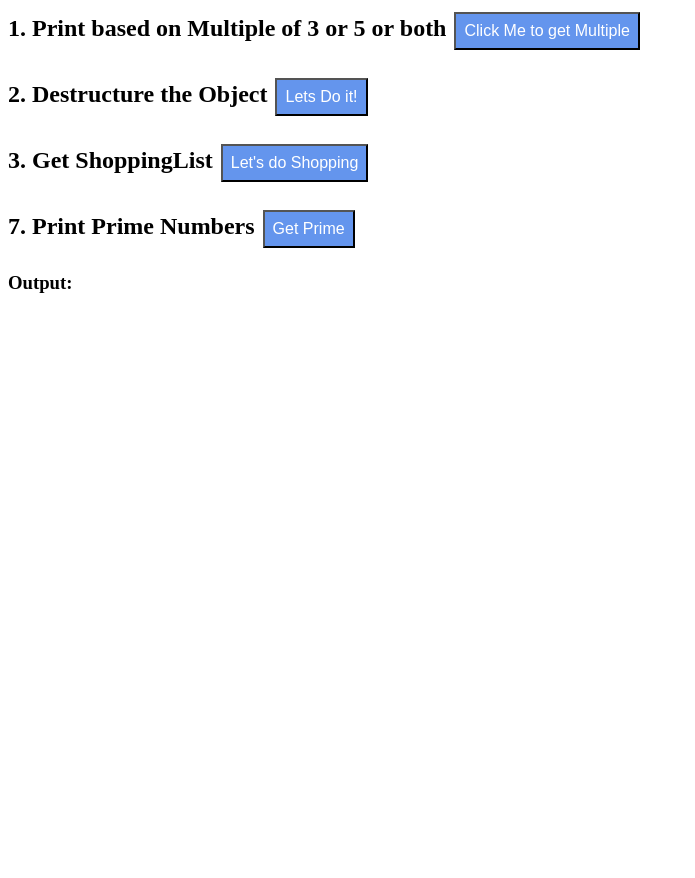
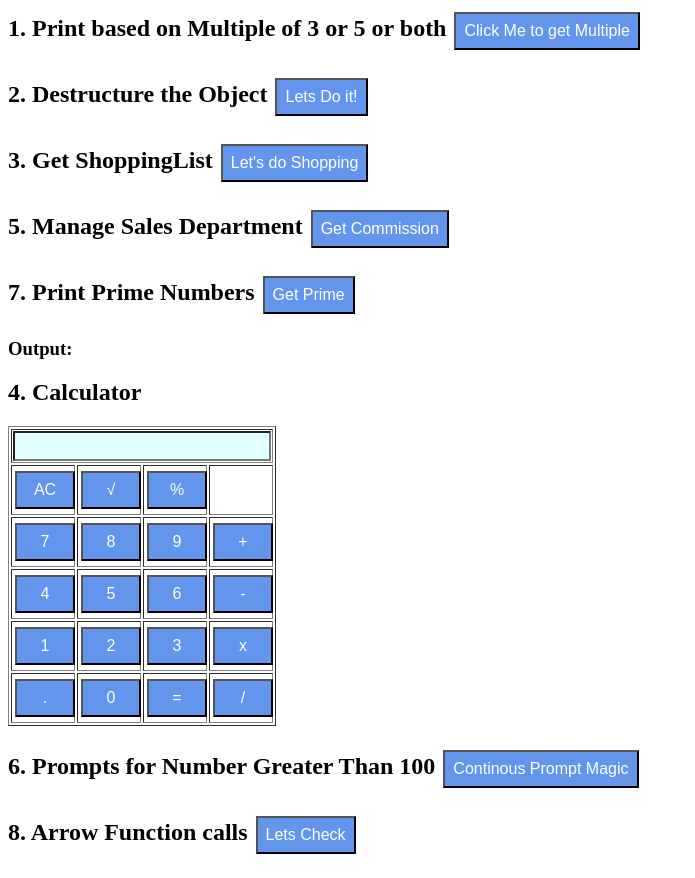
Before and after one commit to viragjainVJ/LetsUpgrade, a plain HTML site: page JavaScript/Day4/index.html in a window 1280 px wide. Shown: the whole page, without its empty margins (0-695 px from the left). Before the commit the page ends 800 px from the top, so only its background shows below. Drawn offline with Linux system fonts and the light colour scheme.

Commit message:
Day 4 | Batch 1 Assignment Complete

```diff
--- a/JavaScript/Day4/assignmentDay4.js
+++ b/JavaScript/Day4/assignmentDay4.js
@@ -83,3 +83,61 @@ let printPrime = () =>{
     console.log(primeNumbers);
     document.getElementById("output").innerHTML = `Prime Number between 2 to ${input} are ${primeNumbers}`;
 }
+
+function enterVal(value) {
+    if(!value){
+        document.getElementById("displayValue").value = "";
+        return;
+    }
+    if(value === 'sqrt') {
+        solve();
+        let sqrt = Math.sqrt(document.getElementById("displayValue").value)
+        document.getElementById("displayValue").value = sqrt;
+        return;
+    }
+    if(value === '%') {
+        solve();
+        let number = document.getElementById("displayValue").value;
+        document.getElementById("displayValue").value = number/100;
+        return;
+    }
+    document.getElementById("displayValue").value += value;
+}
+
+function solve() {
+    let x = document.getElementById("displayValue").value
+    let y = eval(x)
+    document.getElementById("displayValue").value = y
+}
+
+let getCommission = () => {
+    let sales = prompt('Enter sales made in a year: ', 1000);
+    let totalCommission = 0;
+
+    if(sales > 20000) {
+        totalCommission += (sales-20000)*0.1
+        sales = 20000;
+    }
+    if(sales > 10000 ) {
+        totalCommission += (sales-10000)*(0.07)
+        sales = 10000;
+    }
+    if(sales > 5000) {
+        totalCommission += (sales-5000)*(0.05)
+        sales = 5000
+    }
+    if(sales > 0){
+        totalCommission += (sales)*(0.02)
+        sales = 0
+    }
+    document.getElementById("output").innerHTML = `Total Commission for the Year: ${totalCommission}`;
+}
+
+let getPrompt = () => {
+    let num = prompt('enter', 100);
+    num && num < 100 ? getPrompt() : "";
+}
+
+let ask = (question) => {
+    (confirm(question) ? () => alert("You Agreed."): () => alert("You Cancelled the execution."))();
+}
--- a/JavaScript/Day4/index.html
+++ b/JavaScript/Day4/index.html
@@ -14,6 +14,20 @@
                 margin: 4px 2px;
                 cursor: pointer;
                 }
+
+            .calculator tbody tr td button{
+                width: 100%
+            }
+            .calculator tbody tr td {
+                width: 60px;
+            }
+            .displayVal {
+                width: 100%;
+                height: 30px;
+                background-color: lightcyan;
+                text-align: right;
+                font-size: medium;
+            }
         </style>
     </head>
     <body>
@@ -26,11 +40,55 @@
         <h2>3. Get ShoppingList
             <button onclick="shoppingList()">Let's do Shopping</button>
         </h2>
+        <h2>5. Manage Sales Department
+            <button onclick="getCommission()">Get Commission</button>
+        </h2>
         <h2>7. Print Prime Numbers
             <button onclick="printPrime()">Get Prime</button>
         </h2>
         <h3>Output:</h3>
         <p id = "output"></p>
-        <div id='something'></div>
+        <h2>4. Calculator</h2>
+        <table border="1" class="calculator">
+            <tr>
+                <td colspan="4"><input class="displayVal" type="text" id="displayValue"/></td>
+            </tr>
+            <tr>
+                <td><button onclick="enterVal()">AC</button></td>
+                <td><button onclick="enterVal('sqrt')">&#8730</button></td>
+                <td><button onclick="enterVal('%')">%</button></td>
+                <td></td>
+            </tr>
+            <tr>
+                <td><button onclick="enterVal('7')">7</button></td>
+                <td><button onclick="enterVal('8')">8</button></td>
+                <td><button onclick="enterVal('9')">9</button></td>
+                <td><button onclick="enterVal('+')">+</button></td>
+            </tr>
+            <tr>
+                <td><button onclick="enterVal('4')">4</button></td>
+                <td><button onclick="enterVal('5')">5</button></td>
+                <td><button onclick="enterVal('6')">6</button></td>
+                <td><button onclick="enterVal('-')">-</button></td>
+            </tr>
+            <tr>
+                <td><button onclick="enterVal('1')">1</button></td>
+                <td><button onclick="enterVal('2')">2</button></td>
+                <td><button onclick="enterVal('3')">3</button></td>
+                <td><button onclick="enterVal('*')">x</button></td>
+            </tr>
+            <tr>
+                <td><button onclick="enterVal('.')">.</button></td>
+                <td><button onclick="enterVal('0')">0</button></td>
+                <td><button onclick="solve()">=</button></td>
+                <td><button onclick="enterVal('/')">/</button></td>
+            </tr>
+        </table>
+        <h2>6. Prompts for Number Greater Than 100
+            <button onclick="getPrompt()">Continous Prompt Magic</button>
+        </h2>
+        <h2>8. Arrow Function calls
+            <button onclick="ask('Do You Agree?')">Lets Check</button>
+        </h2>
     </body>
 </html>
```
Also changed, not shown: JavaScript/Day4/Day4Assignment.PNG (added).
